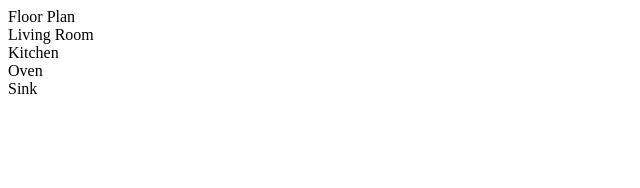
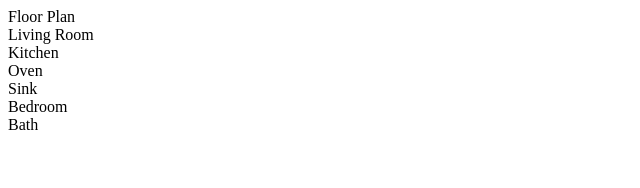
Before and after one commit to CitizenCasual/floorplan-lab, a React (Create React App) app: page / in a window 1280 px wide. Shown: the top 188 px of the page, without its empty margins (0-640 px from the left). Built offline with nearby package versions, Linux system fonts and the light colour scheme.

Commit message:
stub up props to export

```diff
--- a/src/Bedroom.js
+++ b/src/Bedroom.js
@@ -1,8 +1,10 @@
 import React from "react";
 
-const Bedroom = () => {
+const Bedroom = (props) => {
   return (
-    <div>Bedroom</div>
+    <>
+      <div className="bedroom" id={`bed-${props.bedNum}`}>Bedroom</div>
+    </>
   )
 }
 
--- a/src/FloorPlan.js
+++ b/src/FloorPlan.js
@@ -1,13 +1,17 @@
 import React from 'react'
 import Kitchen from './Kitchen'
 import LivingRoom from './LivingRoom'
+import Bedroom from './Bedroom'
+import Bath from './Bath'
 
-const FloorPlan = () => {
+const FloorPlan = (props) => {
   return (
     <>
       <div>Floor Plan</div>
       <LivingRoom />
       <Kitchen />
+      <Bedroom bedNum={props.bedNum}/>
+      <Bath size={props.size} />
     </>
   )
 }
```
